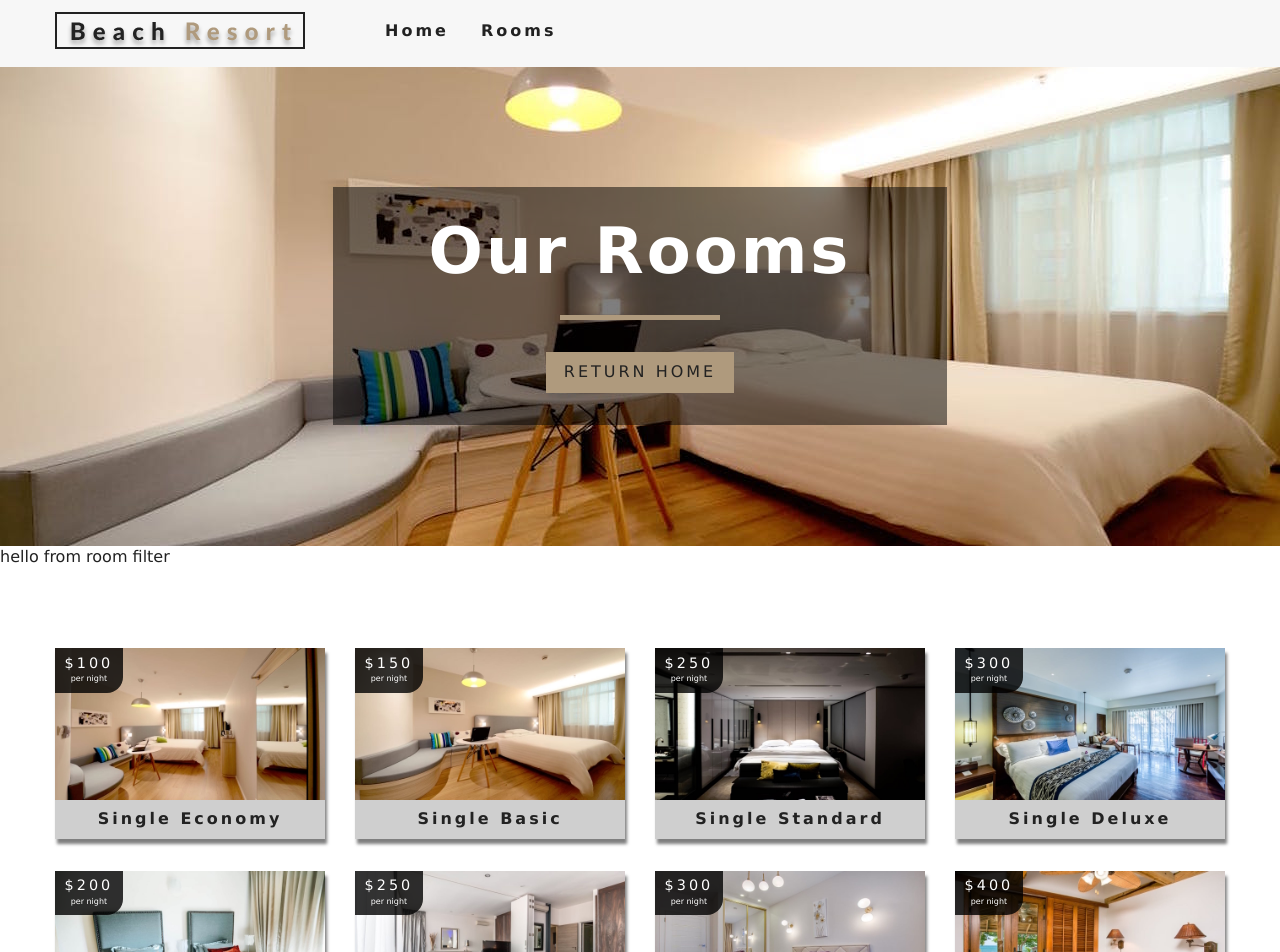
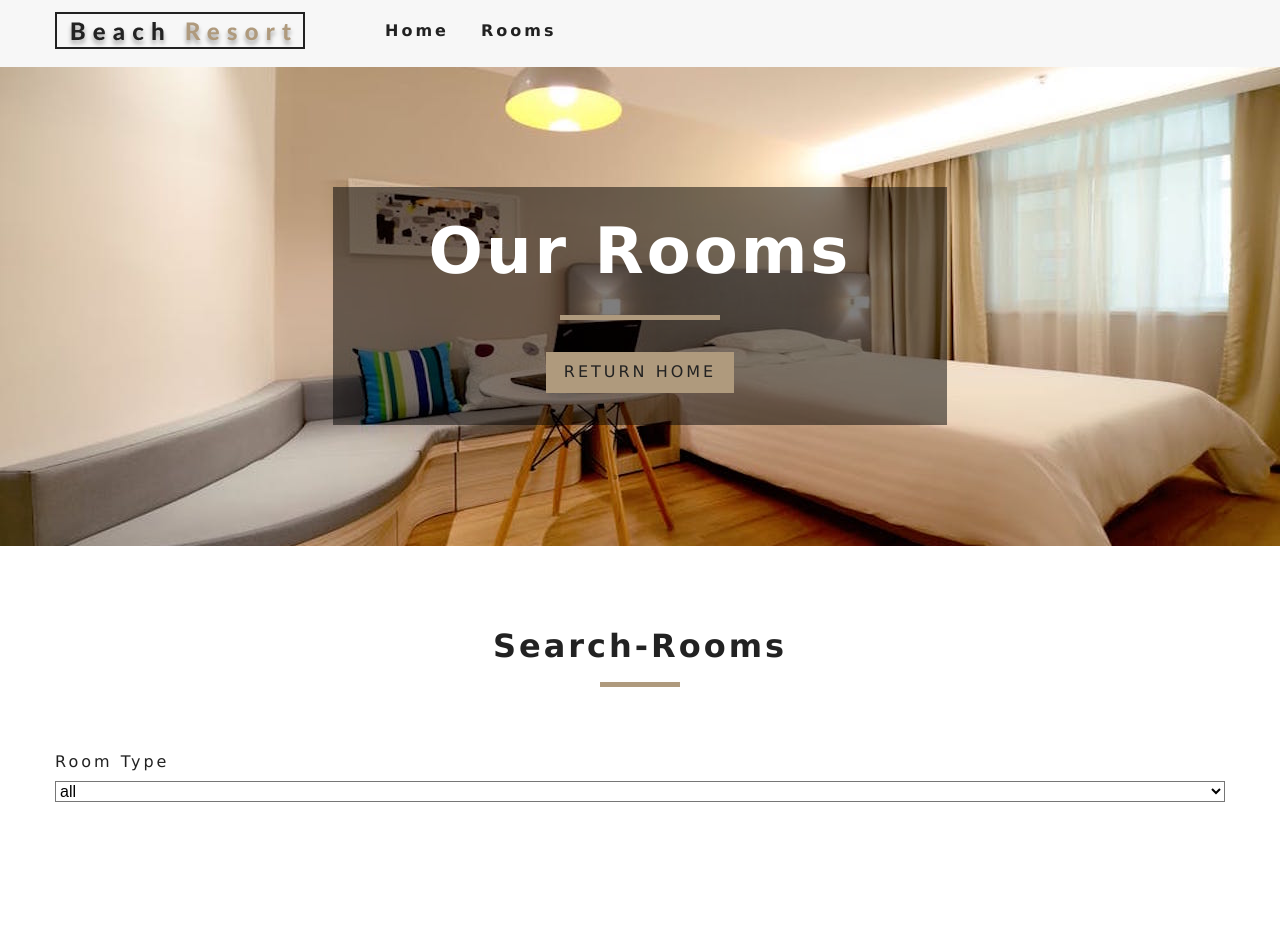
Before and after one commit to bipan82gill/hotel_booking, a React (Create React App) app: page /rooms in a window 1280 px wide. Shown: the top 952 px of the page. Built offline with nearby package versions, Linux system fonts and the light colour scheme.

Commit message:
adding form control

```diff
--- a/src/Context.js
+++ b/src/Context.js
@@ -1,5 +1,6 @@
 import React, { Component } from 'react'
 import items from './data';
+import { findAllByAltText } from '@testing-library/react';
 const RoomContext = React.createContext();
 
 export default class RoomProvider extends Component {
@@ -7,18 +8,35 @@
       rooms:[],
       sortedRoom:[],
       featuredRooms:[],
-      loading:true
+      loading:true,
+      type:"all",
+        capacity: 1,
+        price:0,
+        minPrice:0,
+        maxPrice:0,
+        minSize:0,
+        maxSize:0,
+        breakfast:false,
+        pets:false
+
    };
 // getData
 
 componentDidMount(){
     let rooms = this.formatData(items)
     let featuredRooms = rooms.filter(room => room.featured === true);
+    let maxPrice =Math.max(...rooms.map(item => item.price))
+    let maxSize =Math.max(...rooms.map(item => item.size));
     this.setState({
         rooms,
         featuredRooms,
         sortedRooms: rooms,
-        loading:false
+        loading:false,
+        price:maxPrice,
+        maxPrice,
+        maxSize
+
+
     })
 }
 formatData(items){
@@ -38,11 +56,24 @@
 return room;
 }
 
+handleChange = event =>{
+    const type = event.target.type
+    const name = event.target.name
+    const value = event.target.value
+    console.log(type, name, value)
+}
+filterRooms =() => {
+    console.log("hello");
+}
+
 
     render() {
         return (
-            <RoomContext.Provider value ={{ ...this.state,
-            getRoom: this.getRoom }}>
+            <RoomContext.Provider
+            value ={{ ...this.state,
+            getRoom: this.getRoom,
+            handleChange : this.handleChange
+            }}>
                 {this.props.children}
 
             </RoomContext.Provider>
--- a/src/components/RoomFilter.js
+++ b/src/components/RoomFilter.js
@@ -1,9 +1,33 @@
 import React from 'react'
+import { useContext } from 'react';
+import { RoomContext } from '../Context';
+import Title from '../components/Title';
 
-export default function RoomFilter() {
+const getUnique =(items, value) =>{
+    return [...new Set(items.map(item => item[value]))]
+}
+export default function RoomFilter({rooms}) {
+    const context = useContext(RoomContext);
+    const { handleChange, type, capacity, price, minPrice, maxPrice, minSize, maxSize, breakfast, pets }= context;
+
+  let types = getUnique(rooms, 'type');
+  types =['all', ...types];
+  types =types.map((item, index)=>{
+      return <option value={item} key={index}>
+          {item}
+          </option>
+  })
     return (
-        <div>
-            hello from room filter
-        </div>
+        <section className ="filter-container">
+           <Title title="search-rooms"/>
+           <form className ="filter-form">
+              <div className="form-group">
+                <label htmlFor ="type">room type</label>
+                <select name="type" id ="type" value={type} className="form-control" onChange={handleChange}>
+                {types}
+                </select>
+            </div>
+            </form>
+        </section>
     )
 }
```
